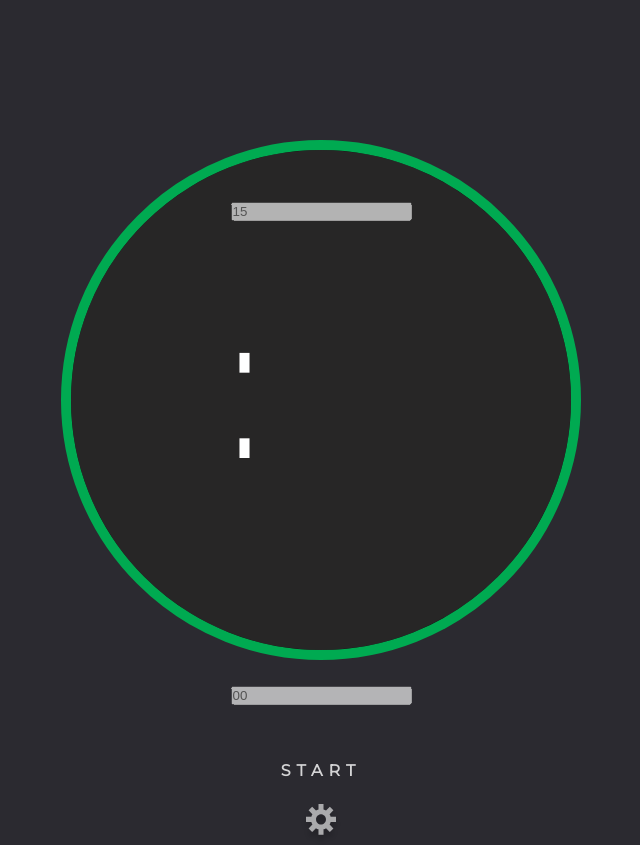
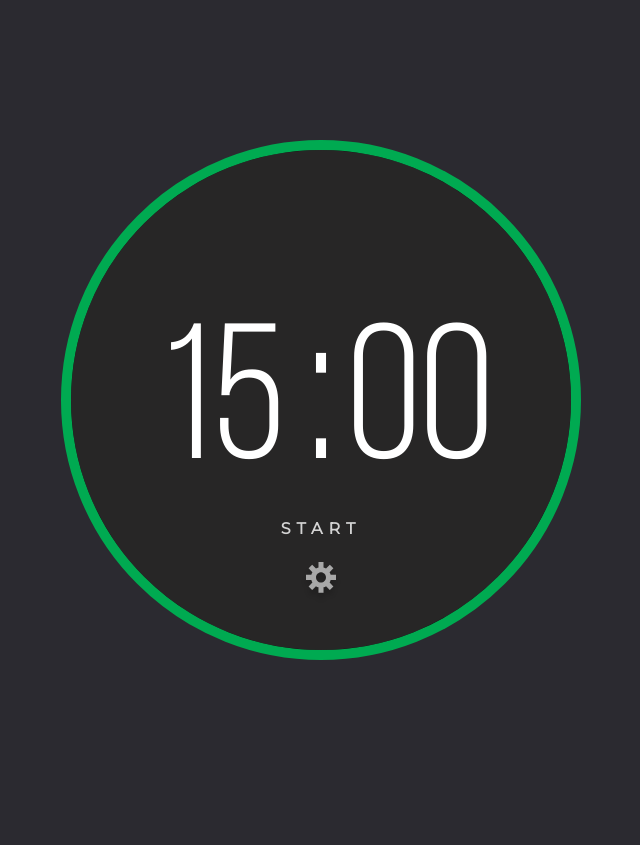
Before and after one commit to manish591/pomodoro-timer, a plain HTML site: page index.html in a window 1280 px wide. Shown: the whole page, without its empty margins (319-959 px from the left). After the commit the page ends 800 px from the top, so only its background shows below. Drawn offline with Linux system fonts and the light colour scheme; files whose address does not match are found by name.

Commit message:
style-style input field

```diff
--- a/style/style.css
+++ b/style/style.css
@@ -63,6 +63,27 @@ body {
     font-family: myFirstFont;
     margin-top: 8vh;
     z-index: 1;
+    display: flex;
+}
+
+input {
+    background: none;
+    border: none;
+    text-align: center;
+    color: white;
+}
+
+input[type="text"] {
+    font-size: 12rem;
+    height: 170px;
+    width: 170px;
+    font-family: myFirstFont;
+    outline: none;
+    border-bottom: 1px dashed white;
+}
+
+input[type="text"]:disabled {
+    border: none;
 }
 
 .mini-container {
```
